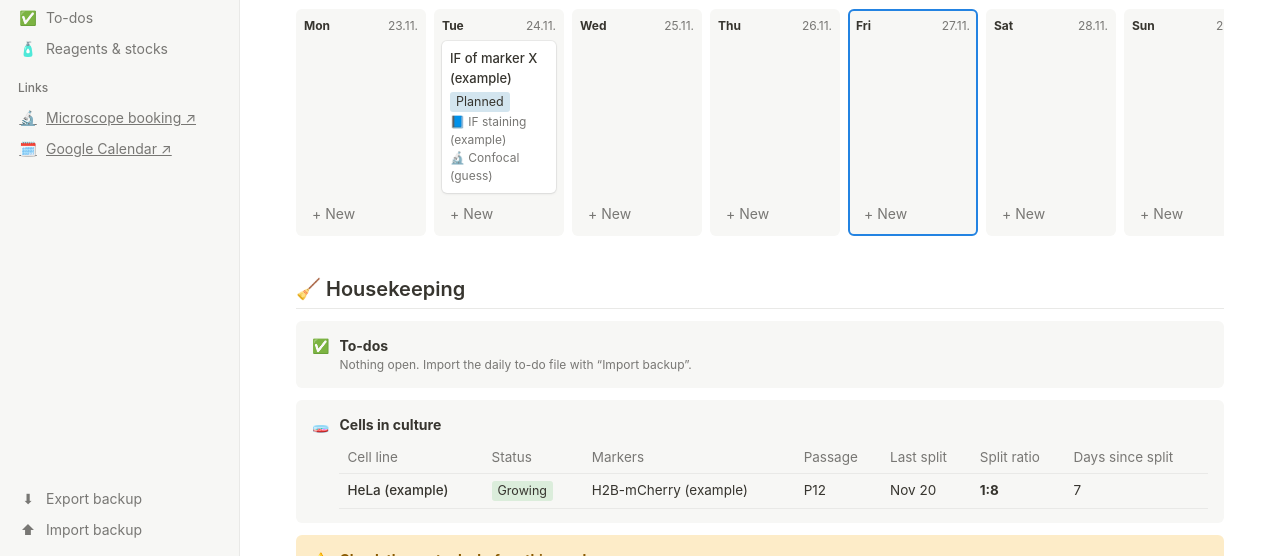
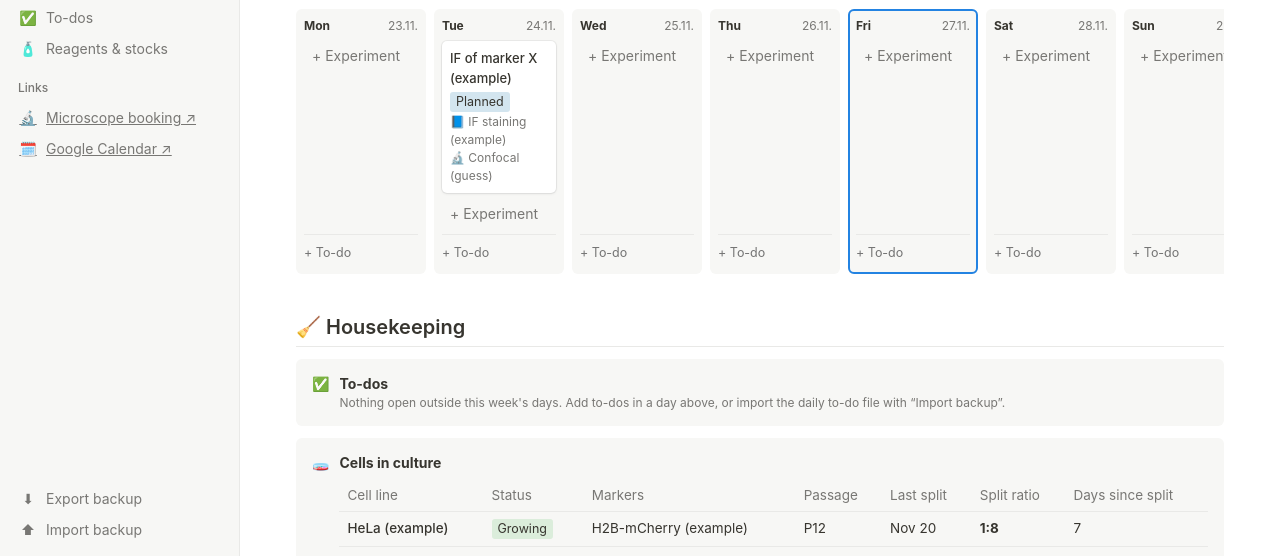
Before and after one commit to tamara-mllr/well-planned, a plain HTML site: page index.html in a window 1280 px wide. Shown: the part 244-800 px from the top of the page. Drawn offline with Linux system fonts and the light colour scheme.

Commit message:
Show to-dos for each day in the week board
- Each day column lists the to-dos due that day with a checkbox
- Typing in '+ To-do' and pressing Enter adds a to-do for that day
- Housekeeping lists only open to-dos that are not on a day this week
- Importing never overwrites existing to-dos, so done items stay done

Co-Authored-By: Claude Opus 5.5 <noreply@anthropic.com>
Claude-Session: https://claude.ai/code/session_01EJB1xqGES5GTZNu1PaAjdd

```diff
--- a/index.html
+++ b/index.html
@@ -64,7 +64,14 @@ h2{font-size:20px;font-weight:600;margin:32px 0 8px;padding-bottom:4px;border-bo
 .card:hover{background:var(--hover)}
 .card .t{font-weight:500;margin-bottom:3px}
 .card .m{color:var(--muted);font-size:12px}
-.addday{margin-top:auto;text-align:left}
+.addday{text-align:left}
+.todos{margin-top:auto;border-top:1px solid var(--line);padding-top:6px;display:flex;flex-direction:column;gap:3px}
+.todo{display:flex;gap:6px;align-items:flex-start;font-size:12.5px;line-height:1.35}
+.todo input{margin:2px 0 0;flex:none;accent-color:var(--accent)}
+.todo a{text-decoration:none;overflow-wrap:anywhere}
+.todo.done a{text-decoration:line-through;color:var(--muted)}
+.todoadd{border:0;background:none;font-size:12.5px;padding:3px 0;width:100%;color:var(--muted);outline:none}
+.todoadd:focus{color:var(--text)}
 table{border-collapse:collapse;width:100%;font-size:13.5px}
 .tblwrap{overflow-x:auto}
 .tabs{display:flex;gap:2px;overflow-x:auto;border-bottom:1px solid var(--line);margin:8px 0}
@@ -265,7 +272,9 @@ function weekPage(){
       return `<div class="card" data-open="experiments:${e.id}"><div class="t">${esc(e.title||'Untitled')}</div>
         ${tag(e.status)}<div class="m">${p?'📘 '+esc(p.title):''}${e.microscope?'<br>🔬 '+esc(e.microscope):''}</div></div>`}).join('');
     return `<div class="day ${ds===today?'today':''}"><div class="dayh"><b>${d.toLocaleDateString(undefined,{weekday:'short'})}</b>${d.getDate()}.${d.getMonth()+1}.</div>
-      ${cards}<button class="ghost addday" data-newday="${ds}">+ New</button></div>`}).join('');
+      ${cards}<button class="ghost addday" data-newday="${ds}">+ Experiment</button>
+      <div class="todos">${DB.todos.filter(t=>t.due===ds).sort((a,b)=>(a.status==='Done')-(b.status==='Done')).map(t=>`<div class="todo ${t.status==='Done'?'done':''}"><input type="checkbox" data-todo="${t.id}" ${t.status==='Done'?'checked':''} aria-label="Done"><a href="#" data-open="todos:${t.id}">${esc(t.title||'Untitled')}</a></div>`).join('')}
+      <input class="todoadd" data-tododay="${ds}" placeholder="+ To-do"></div></div>`}).join('');
 
   // housekeeping checks
   const culture=DB.cells.filter(c=>c.status==='Growing'||c.status==='Ready');
@@ -301,9 +310,10 @@ function weekPage(){
 /* open to-dos (from emails, Slack or typed in), most urgent first */
 function todoBox(){
   const pr={High:0,Medium:1,'Low prio':2};
-  const open=DB.todos.filter(t=>t.status!=='Done').sort((a,b)=>(pr[a.priority]??3)-(pr[b.priority]??3)||(a.due||'9').localeCompare(b.due||'9'));
-  if(!open.length)return `<div class="callout"><span>✅</span><div><b>To-dos</b><div class="hint">Nothing open. Import the daily to-do file with “Import backup”.</div></div></div>`;
-  return `<div class="callout"><span>✅</span><div style="flex:1;min-width:0"><b>Open to-dos (${open.length})</b><ul class="plain">${open.map(t=>`<li><a href="#" data-open="todos:${t.id}">${esc(t.title||'Untitled')}</a> ${tag(t.priority)}${t.due?' · due '+nice(t.due):''}${t.from?' · '+esc(t.from):''}${/^https:\/\//.test(t.link||'')?` · <a href="${esc(t.link)}" target="_blank" rel="noopener">open ↗</a>`:''}</li>`).join('')}</ul></div></div>`;
+  const mon=iso(addDays(mondayOf(new Date()),weekOffset*7)), sun=iso(addDays(mondayOf(new Date()),weekOffset*7+6));
+  const open=DB.todos.filter(t=>t.status!=='Done'&&!(t.due&&t.due>=mon&&t.due<=sun)).sort((a,b)=>(pr[a.priority]??3)-(pr[b.priority]??3)||(a.due||'9').localeCompare(b.due||'9'));
+  if(!open.length)return `<div class="callout"><span>✅</span><div><b>To-dos</b><div class="hint">Nothing open outside this week's days. Add to-dos in a day above, or import the daily to-do file with “Import backup”.</div></div></div>`;
+  return `<div class="callout"><span>✅</span><div style="flex:1;min-width:0"><b>Other open to-dos (${open.length})</b> <span class="hint">· not planned for a day this week</span><ul class="plain">${open.map(t=>`<li><a href="#" data-open="todos:${t.id}">${esc(t.title||'Untitled')}</a> ${tag(t.priority)}${t.due?' · due '+nice(t.due):''}${t.from?' · '+esc(t.from):''}${/^https:\/\//.test(t.link||'')?` · <a href="${esc(t.link)}" target="_blank" rel="noopener">open ↗</a>`:''}</li>`).join('')}</ul></div></div>`;
 }
 function isoWeek(d){const t=new Date(Date.UTC(d.getFullYear(),d.getMonth(),d.getDate()));const n=t.getUTCDay()||7;t.setUTCDate(t.getUTCDate()+4-n);const y=new Date(Date.UTC(t.getUTCFullYear(),0,1));return Math.ceil(((t-y)/864e5+1)/7)}
 
@@ -390,6 +400,9 @@ function bindMain(){
   m.querySelectorAll('[data-open]').forEach(el=>el.onclick=e=>{e.preventDefault();const [c,id]=el.dataset.open.split(':');openPeek(c,id)});
   m.querySelectorAll('[data-new]').forEach(el=>el.onclick=()=>{const c=el.dataset.new, s=SCHEMA[c];newRow(c,s.tabsBy&&tabSel[c]?{[s.tabsBy]:tabSel[c]}:{})});
   m.querySelectorAll('[data-tab]').forEach(el=>el.onclick=()=>{const i=el.dataset.tab.indexOf(':');tabSel[el.dataset.tab.slice(0,i)]=el.dataset.tab.slice(i+1);refreshMain()});
+  m.querySelectorAll('[data-todo]').forEach(el=>el.onchange=()=>{const t=byId('todos',el.dataset.todo);if(!t)return;t.status=el.checked?'Done':'Open';save();refreshMain()});
+  m.querySelectorAll('[data-tododay]').forEach(el=>el.onkeydown=e=>{if(e.key!=='Enter'||!el.value.trim())return;const day=el.dataset.tododay;
+    DB.todos.push({id:uid(),title:el.value.trim(),status:'Open',source:'Manual',due:day});save();refreshMain();const n=$(`[data-tododay="${day}"]`);if(n)n.focus()});
   m.querySelectorAll('[data-newday]').forEach(el=>el.onclick=()=>newRow('experiments',{date:el.dataset.newday}));
   m.querySelectorAll('[data-wk]').forEach(el=>el.onclick=()=>{const v=+el.dataset.wk;weekOffset=v?weekOffset+v:0;render()});
   const n=$('#wknotes'); if(n)n.oninput=()=>{const wk=iso(addDays(mondayOf(new Date()),weekOffset*7));(DB.weeks[wk]||={}).notes=n.value;save()};
@@ -406,7 +419,7 @@ function mergeImport(d){
   for(const c of Object.keys(SCHEMA)){(d[c]||[]).forEach(r=>{const ex=DB[c].find(x=>(x.title||'').trim().toLowerCase()===(r.title||'').trim().toLowerCase());
     if(ex){map[r.id]=ex.id;upd.push([ex,r]);updated++}else{map[r.id]=r.id;DB[c].push(r);added++}})}
   /* existing entries with the same name: fields in the pack are updated, your other fields (stock, location, ...) stay */
-  upd.forEach(([ex,r])=>{for(const [k,v] of Object.entries(r))if(k!=='id')ex[k]=v});
+  upd.forEach(([ex,r])=>{if(DB.todos.includes(ex))return;for(const [k,v] of Object.entries(r))if(k!=='id')ex[k]=v});
   for(const c of Object.keys(SCHEMA))for(const f of SCHEMA[c].fields){if(f.t!=='rel'&&f.t!=='rels')continue;
     DB[c].forEach(r=>{if(f.t==='rel'&&map[r[f.k]])r[f.k]=map[r[f.k]];if(f.t==='rels'&&Array.isArray(r[f.k]))r[f.k]=[...new Set(r[f.k].map(x=>map[x]||x))]})}
   save();closePeek();render();
```
